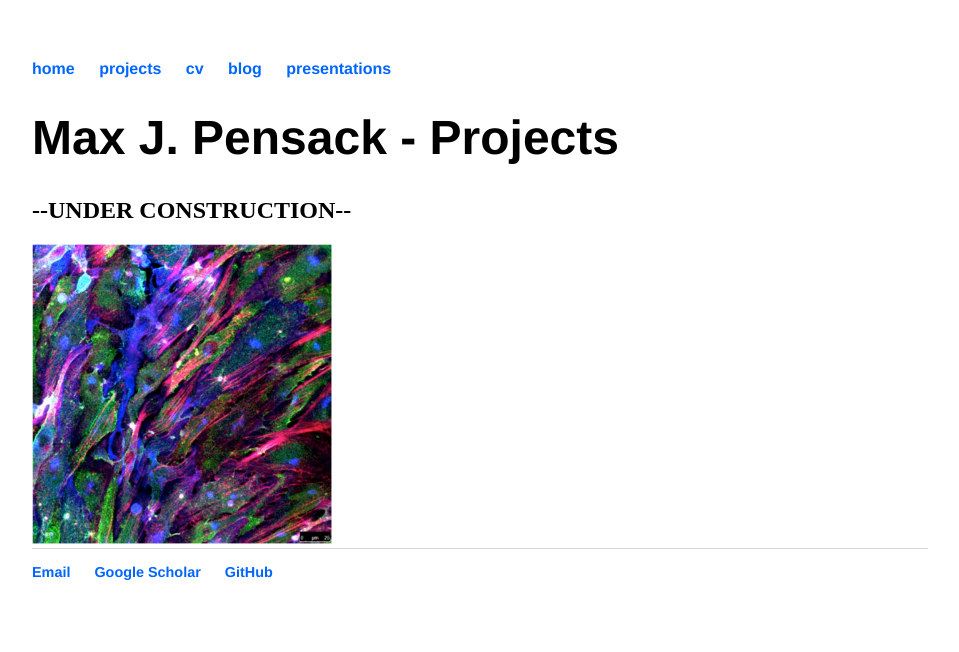
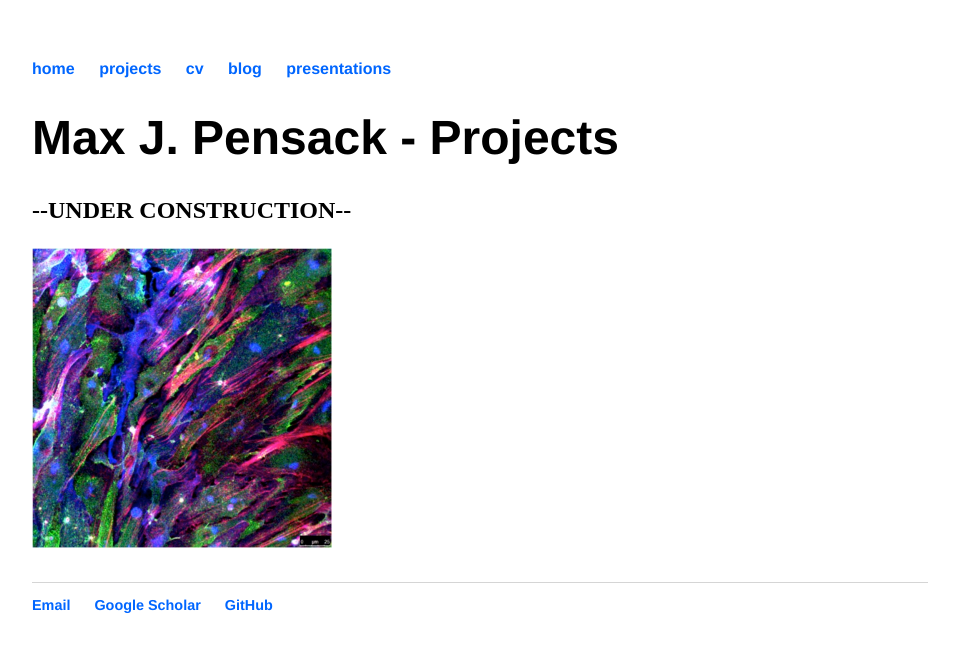
Before and after one commit to maxpensack/maxpensack.github.io, a Jekyll site: the page built from projects/index.html, in a window 1280 px wide. Shown: the top 652 px of the page, without its empty margins (160-1119 px from the left). Built offline with Jekyll 4.4.1, drawn with Linux system fonts in a browser that asks for light colours.

Commit message:
Update index.html

```diff
--- a/projects/index.html
+++ b/projects/index.html
@@ -4,4 +4,6 @@
 ---
 <h1>{{ page.title }}</h1>
 <h2>--UNDER CONSTRUCTION--</h2>
-<img src="cells.jpg" alt="Micrograph" width="300" style="margin:50 0">
+<p>
+<img src="cells.jpg" alt="Micrograph" width="300">
+</p>
```
